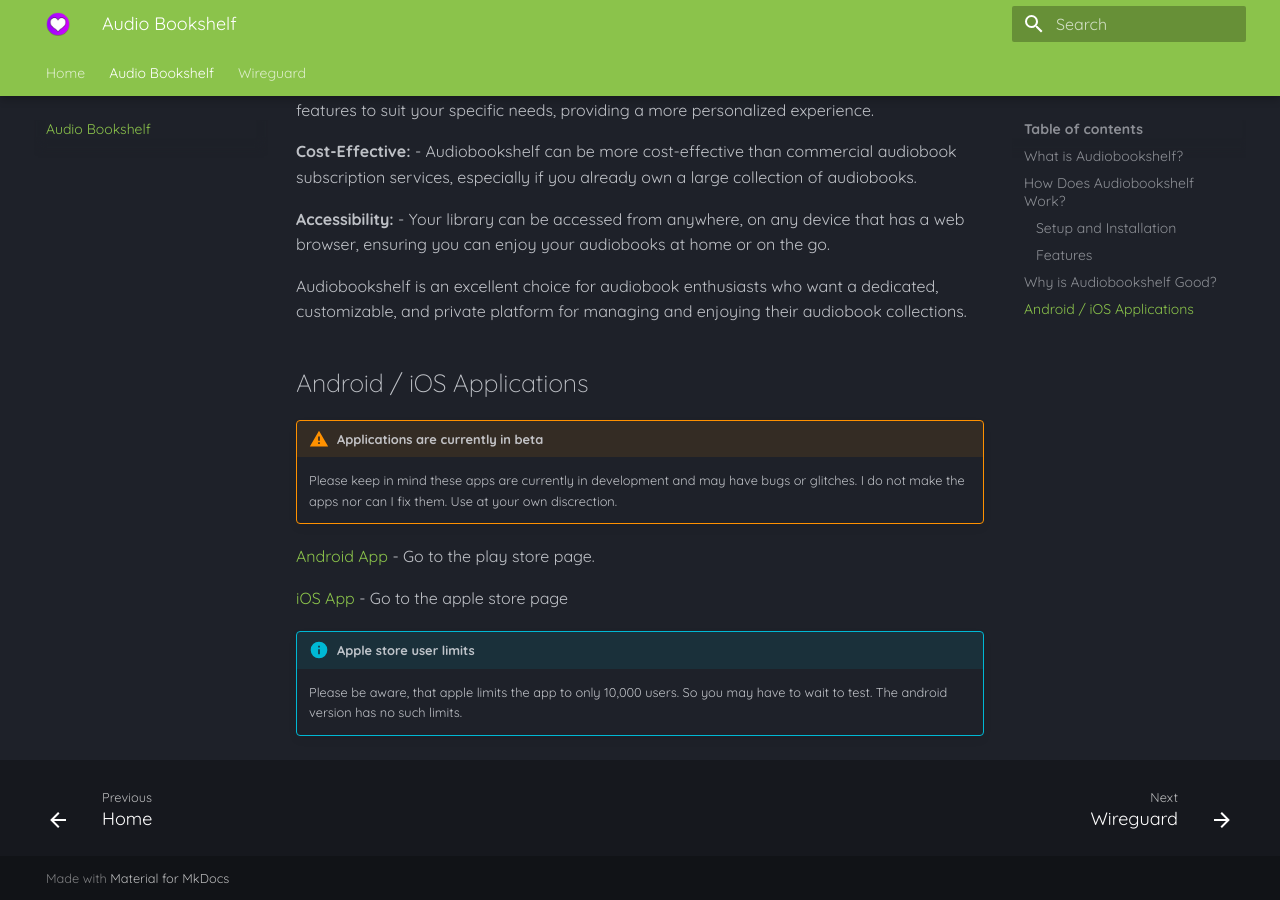
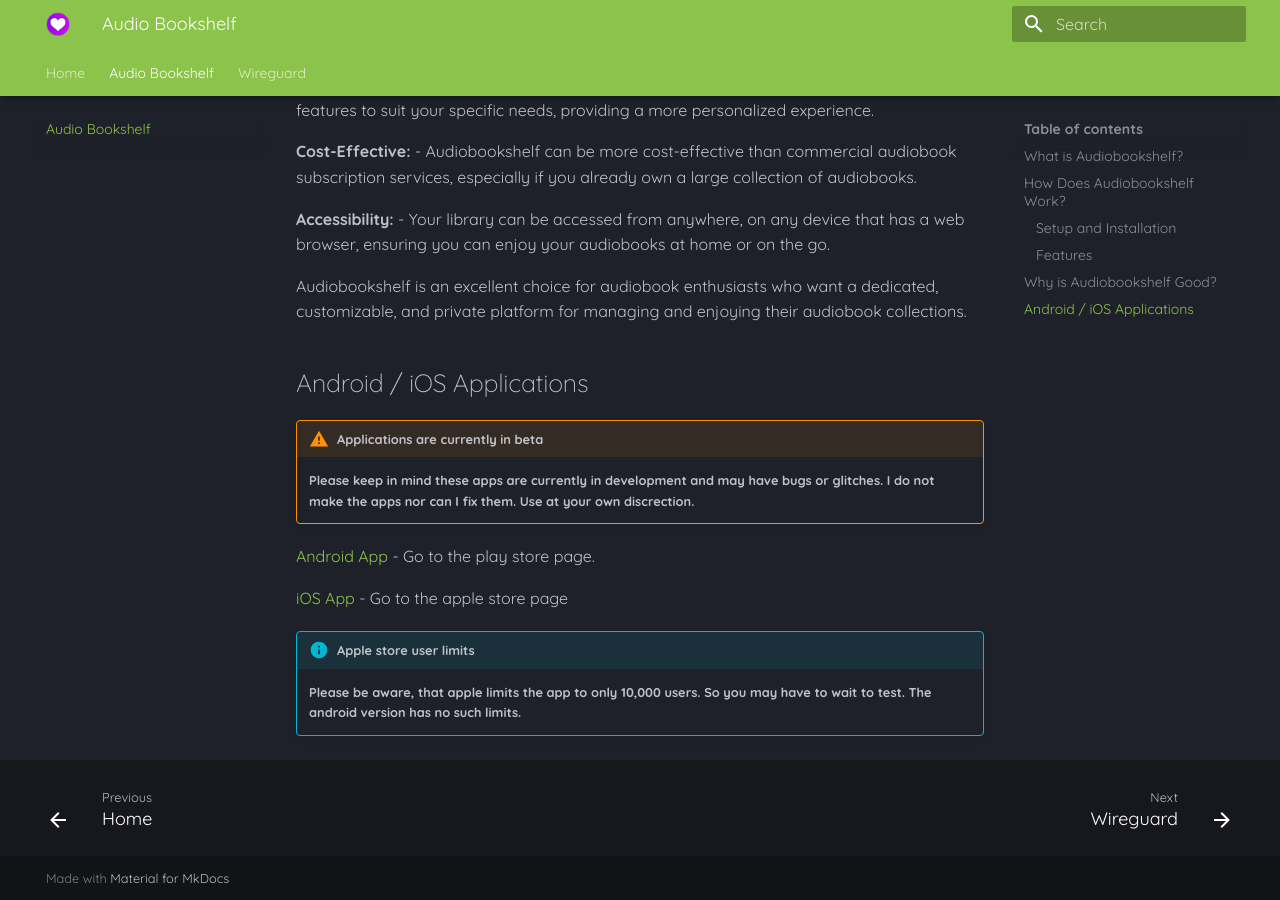
Before and after one commit to Jaxxel89/hms-docs, an MkDocs documentation site: the page built from docs/audio-bookshelf.md, in a window 1280 px wide and 900 px high, scrolled down 1325 px. Built offline with MkDocs 1.6.1 and Material for MkDocs 9.7.7, drawn with Linux system fonts in a browser that asks for light colours.

Commit message:
Formatting Fix

```diff
--- a/docs/audio-bookshelf.md
+++ b/docs/audio-bookshelf.md
@@ -46,7 +46,7 @@ Audiobookshelf is an excellent choice for audiobook enthusiasts who want a dedic
 
 !!! warning "Applications are currently in beta"
 
-    Please keep in mind these apps are currently in development and may have bugs or glitches. I do not make the apps nor can I fix them. Use at your own discrection.
+    **Please keep in mind these apps are currently in development and may have bugs or glitches. I do not make the apps nor can I fix them. Use at your own discrection.**
 
 [Android App](https://play.google.com/store/apps/details?id=com.audiobookshelf.app) - Go to the play store page.
 
@@ -54,4 +54,4 @@ Audiobookshelf is an excellent choice for audiobook enthusiasts who want a dedic
 
 !!! info "Apple store user limits"
 
-    Please be aware, that apple limits the app to only 10,000 users. So you may have to wait to test. The android version has no such limits.
+    **Please be aware, that apple limits the app to only 10,000 users. So you may have to wait to test. The android version has no such limits.**
```
